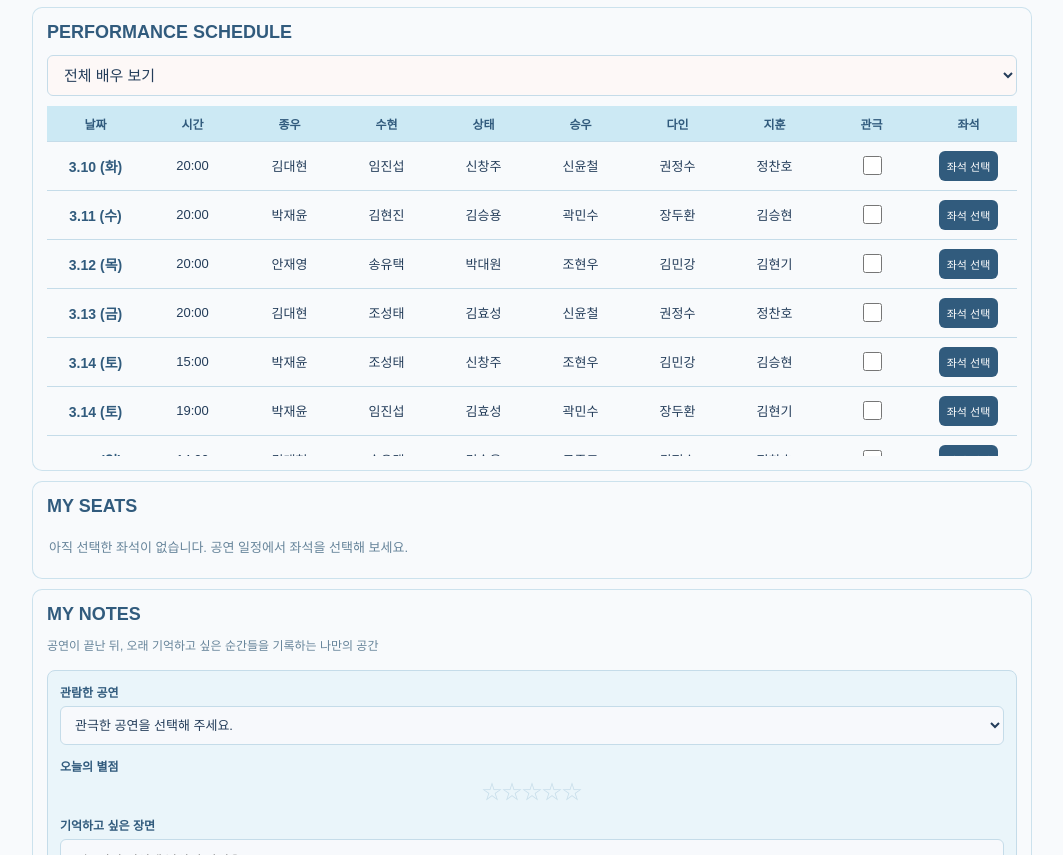
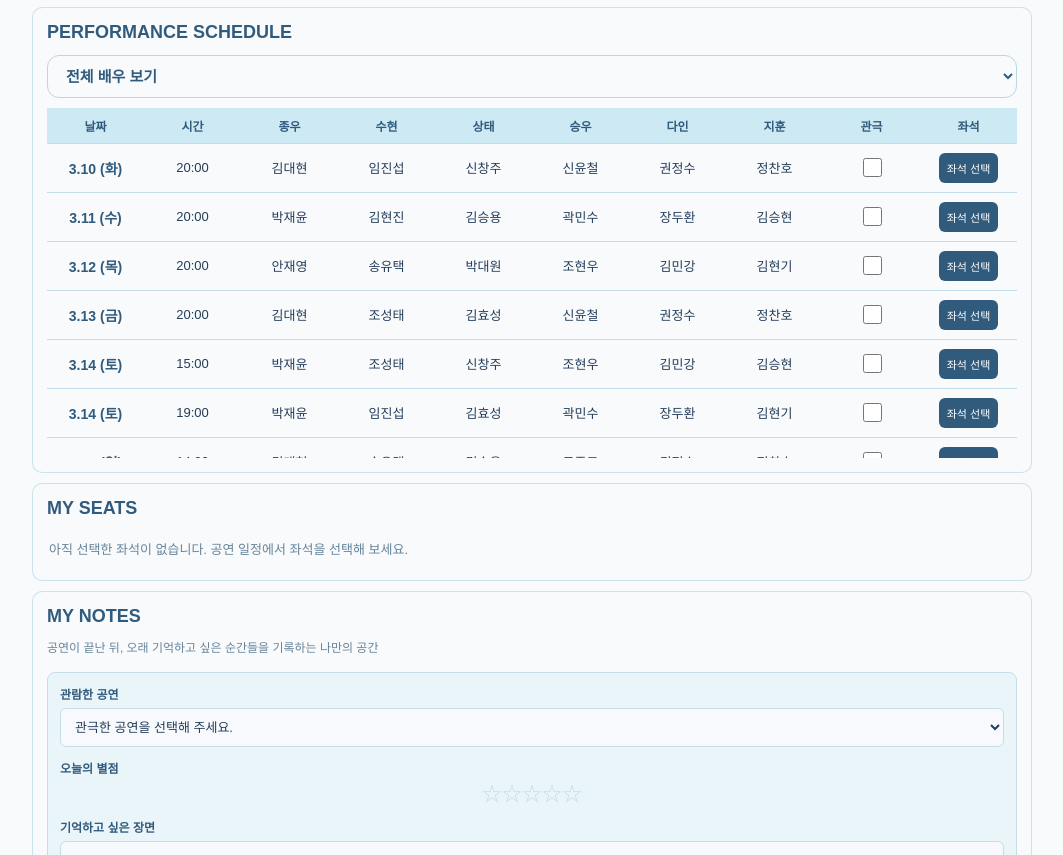
Before and after one commit to LEUGOL/legend-of-little-basketball, a plain HTML site: page index.html in a window 1280 px wide. Shown: the part 914-1769 px from the top of the page, without its empty margins (108-1171 px from the left). Drawn offline with Linux system fonts and the light colour scheme.

Commit message:
Update index.html

```diff
--- a/index.html
+++ b/index.html
@@ -178,6 +178,20 @@ td{font-size:13px;overflow-wrap:anywhere}
  .seat-bottom p{font-size:12px}
  #selectedSeatText{font-size:11px}
  .seat-bottom button{font-size:10px;padding:7px 9px}
+}
+ #actorFilter{
+  background:#F8FAFC !important;
+  color:#315B7D !important;
+  border:1px solid #B9D6E5 !important;
+  border-radius:12px;
+  padding:11px 14px;
+  font-weight:700;
+  outline:none;
+}
+
+#actorFilter option{
+  background:#F8FAFC;
+  color:#315B7D;
 }
 </style>
 </head>
```
